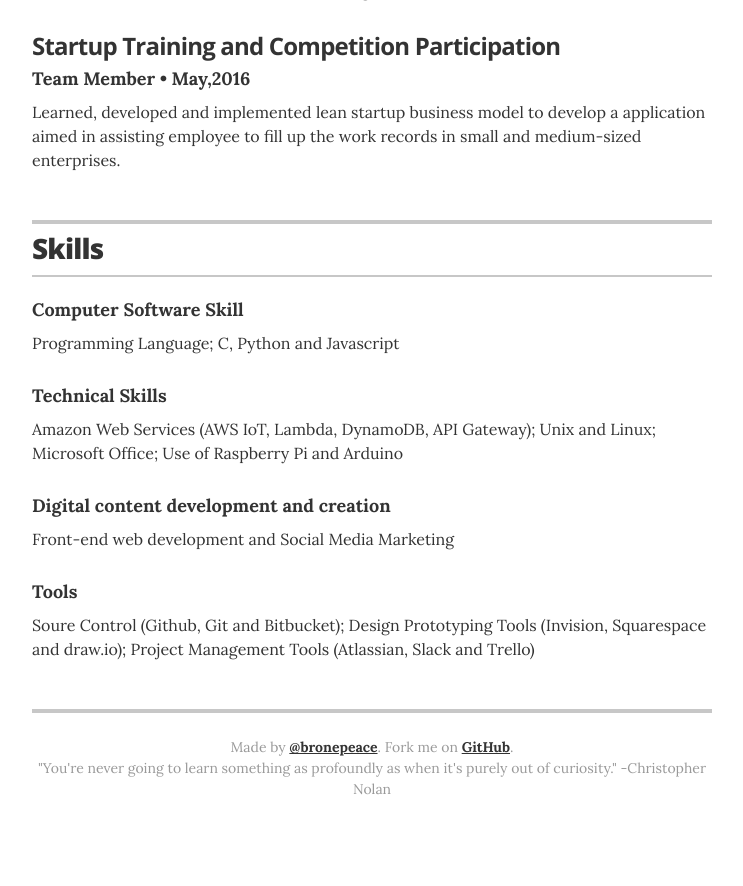
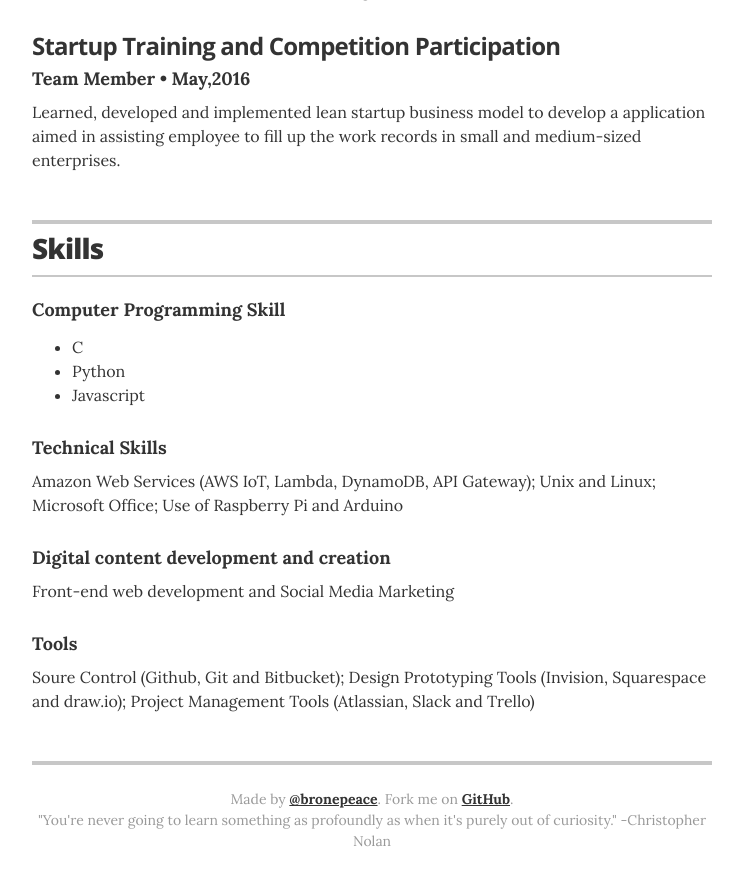
Before and after one commit to ranabhat/ranabhat.github.io, a Jekyll site: the page built from index.html, in a window 1280 px wide and 900 px high, scrolled down 2032 px. Shown: the top 886 px of the window, without its empty margins (268-1011 px from the left). Built offline with Jekyll 4.4.1, drawn with Linux system fonts in a browser that asks for light colours; before the commit the page ends 2880 px from its top, so only the background shows below that.

Commit message:
Update skills.yml

```diff
--- a/_data/skills.yml
+++ b/_data/skills.yml
@@ -1,7 +1,7 @@
 # Skills
 # Organizational leadership
-- skill: Computer Software Skill
-  description: Programming Language; C, Python and Javascript
+- skill: Computer Programming Skill
+  description: <ul class="resume-item-list"><li>C</li><li>Python</li><li>Javascript</li></ul>
 
 # Communications strategy
 - skill: Technical Skills
```
